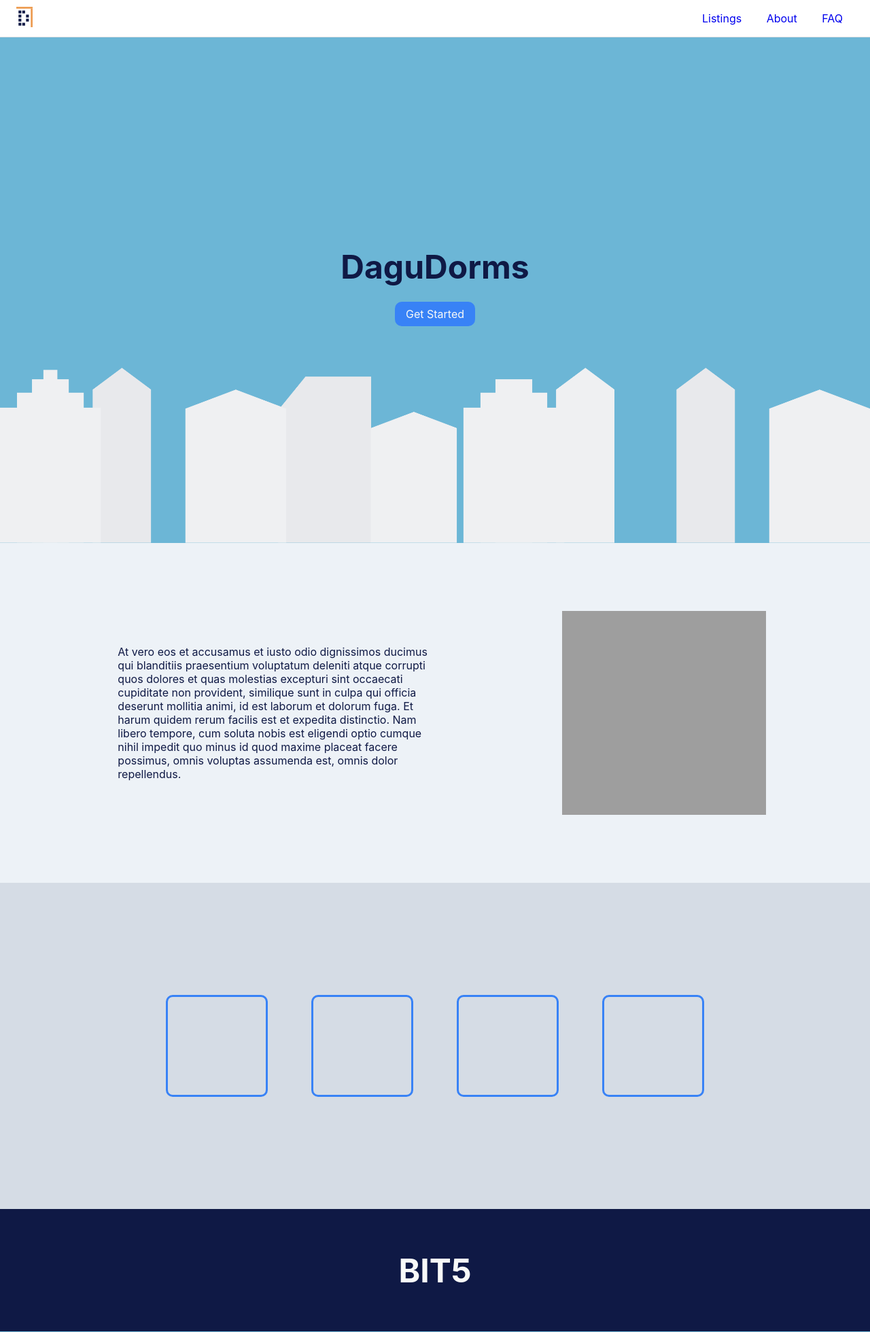
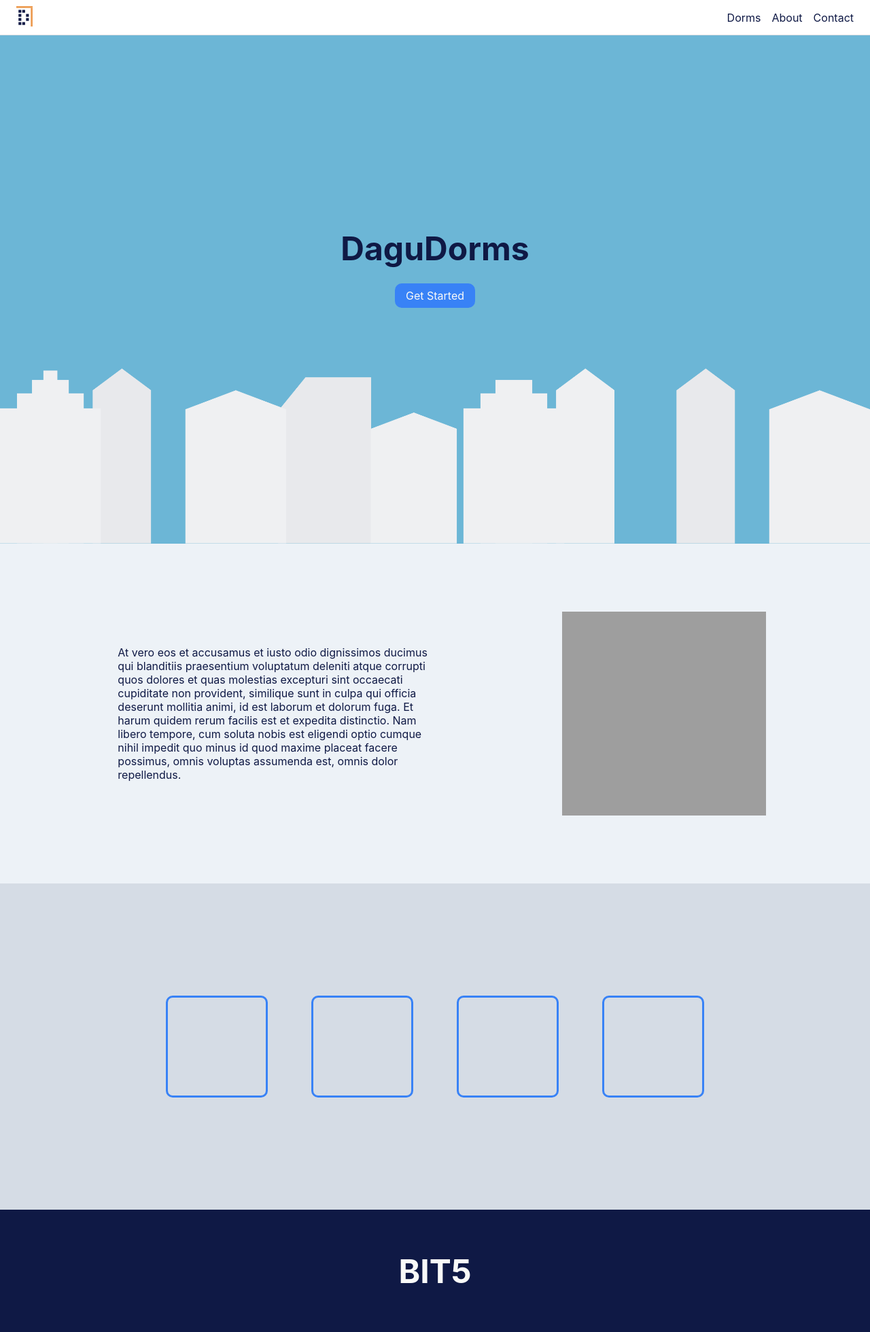
Before and after one commit to phosrei/DaguDorms, a PHP site: page / in a window 1280 px wide. Shown: the whole page at 68% size. Run offline with PHP 8.4, Linux system fonts and the light colour scheme; some web fonts are replaced; grey boxes are pictures that could not be loaded.

Commit message:
Add header animation

```diff
--- a/dorm-details.html
+++ b/dorm-details.html
@@ -22,3 +22,6 @@
             </ul>
         </nav>
     </header>
+
+</body>
+</html>
--- a/index.html
+++ b/index.html
@@ -10,15 +10,21 @@
     </style>
 </head>
 <body>
-    <header>
+    <header class="home-header">
         <a href="index.html">
-            <img class="header-icon" src="assets/dagudorms-icon.svg" alt="Header Icon">
+            <img class="home-header-icon header-icon" src="assets/dagudorms-icon.svg" alt="Header Icon">
         </a>
-        <nav class="nav-links">
-            <ul>
-                <li><a href="#">Listings</a></li>
-                <li><a href="#">About</a></li>
-                <li><a href="#">FAQ</a></li>
+        <nav class="header-nav flex-center">
+            <ul class="header-nav-list flex-center">
+                <li class="header-nav-item flex-center">
+                    <a href="dorms.html" class="header-nav-link flex-center">Dorms</a>
+                </li>
+                <li class="header-nav-item flex-center">
+                    <a href="about.html" class="header-nav-link flex-center">About</a>
+                </li>
+                <li class="header-nav-item flex-center">
+                    <a href="contact.html" class="header-nav-link flex-center">Contact</a>
+                </li>
             </ul>
         </nav>
     </header>
--- a/style.css
+++ b/style.css
@@ -21,68 +21,106 @@
 
 header {
   display: flex;
+  width: 100%;
+  height: 100%;
+  height: 52px;
   justify-content: space-between;
   align-items: center;
-  padding: 10px 24px 10px 24px;
+  padding: 0px 24px;
+  border-bottom: 1px solid #DBDDE1;
+  transition: background-color 0.5s ease;
+}
+
+.home-header {
+  position: absolute;
+  z-index: 1000;
+}
+
+.home-header li a {
+  color: #fff;
+  transition: color 0.3s ease;
+}
+
+header li a {
+  text-align: center;
+  height: 100%;
+  color: #0F1945;
+}
+
+header li a {
+  text-decoration: none;
+}
+
+.home-header:hover  {
   background-color: #fff;
-  cursor: default;
-  border-bottom: 1px solid #DBDDE1;
+}
+
+.home-header:hover li a {
+  color: #0F1945;
+}
+
+header:hover .home-header-icon {
+  filter: brightness(100%)
 }
 
 .header-icon {
+  margin: 10px 0;
   height: 30px;
   width: auto;
-  transition: transform 0.3s ease;
+  transition: transform 0.3s ease, filter 0.3s ease;
 }
 
-.header-icon:hover{
-  transform: scale(1.3);
-
+.home-header-icon {
+  filter: brightness(0) invert(1);
 }
 
-.header-icon::after{
+.header-icon:hover {
+  transform: scale(1.3);
+}
+
+.header-icon::after {
   transform: scale(0);
   transition: transform 0.3s ease;
 }
 
-.nav-links li {
-  display: inline-block;
-  list-style: none;
-  transition: 0.3s ease;
-  text-decoration: none;
-  transform: scale(1);
+.header-nav {
+  height: 100%;
 }
 
-li a {
-  padding: 0 16px;
-  text-decoration: none;
-  transition: all 0.3s ease 0s;
+.header-nav-list {
+  flex-direction: row;
+  gap: 16px;
+  list-style: none;
+  height: 100%;
 }
 
-li a:hover {
-  color: #0F1945;
+.header-nav-list li {
+  height: 100%;
+  position: relative;
 }
 
-li a::after{
+.header-nav-list li::after {
   content: '';
   position: absolute;
-  bottom: -3px;
-  left: 0;
+  bottom: -1px;
+  left: 50%;
+  transform: translateX(-50%);
   width: 100%;
+  max-width: 0;
   height: 2px;
-  background-color: #0F1945;
-  transform: scaleX(0);
-  transition: transform 0.3s ease;
+  background: #0F1945;
+  transition: max-width 0.3s ease;
+  transform-origin: center;
 }
 
-li a:hover:after{
-  transform: scaleX(0.8);
+.header-nav-list li:hover::after {
+  max-width: 100%;
 }
 
 .hero-section {
   flex-wrap: wrap;
   background-color: #D5DCE5;
-  height: 93vh;
+  height: 100vh;
   padding: 16px;
   background-image: url('assets/city.png');
   background-color: rgb(108, 182, 214);
```
Also changed, not shown: dorms.html (+12 -8 lines).
